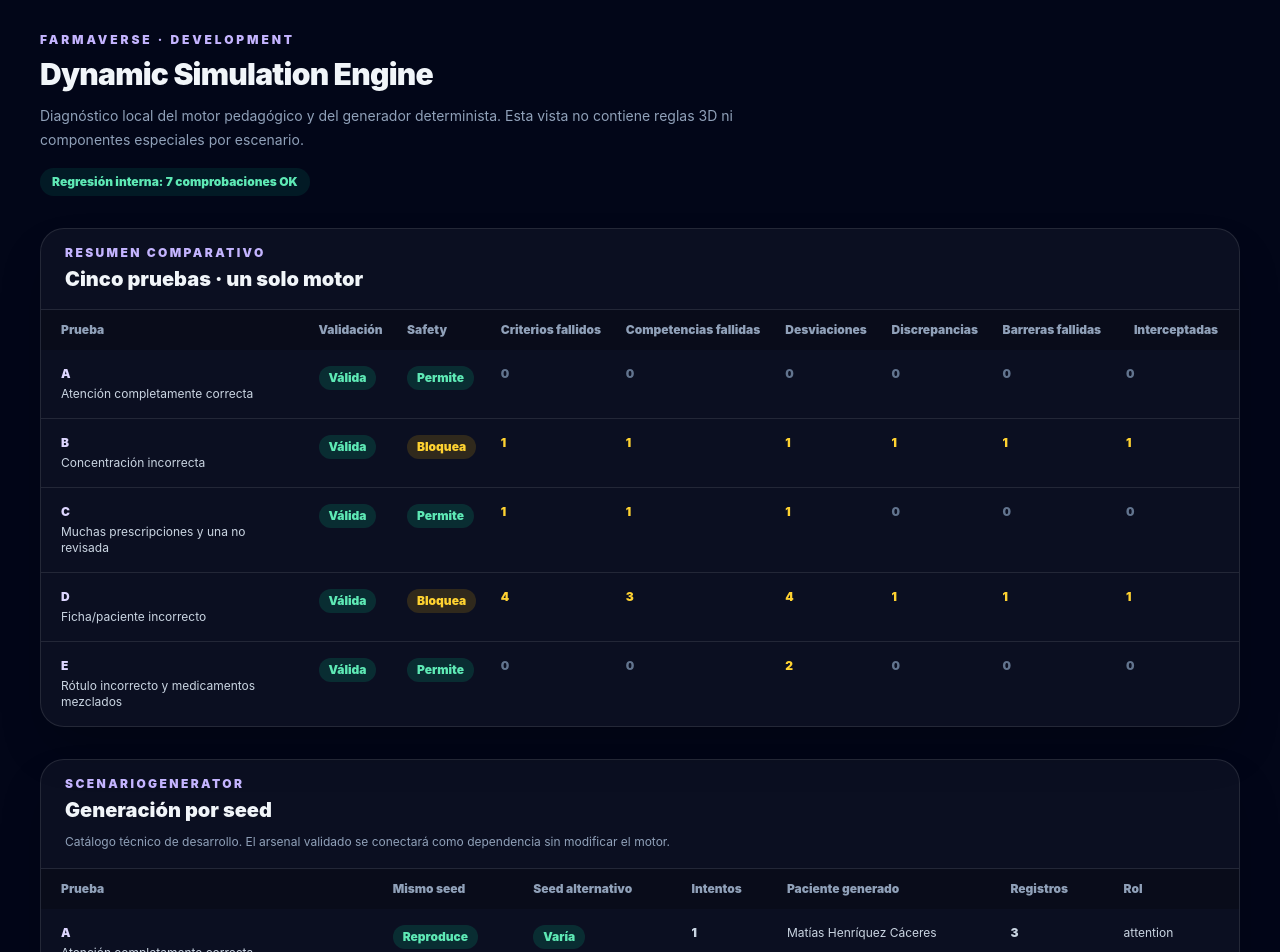
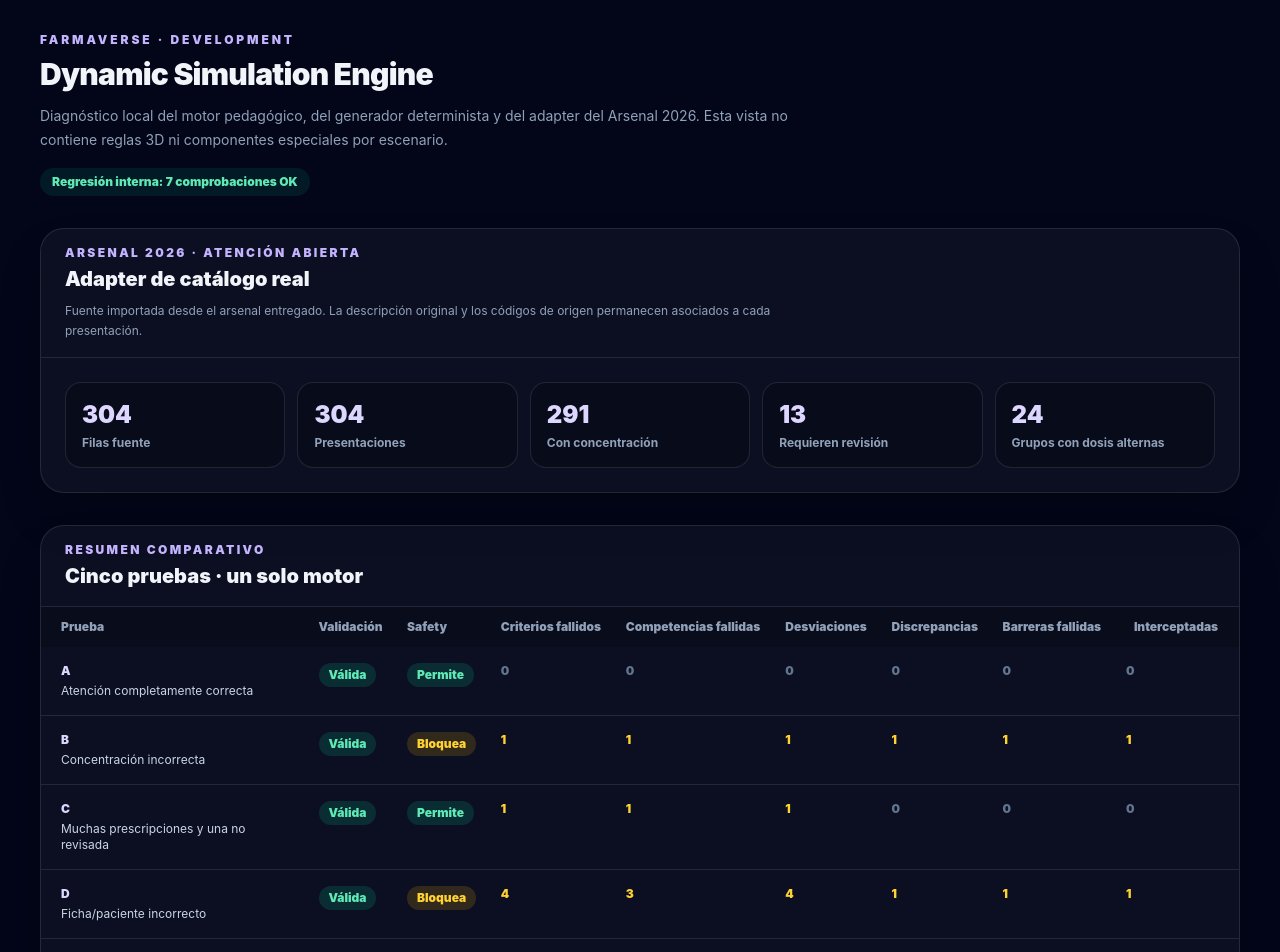
Before and after one commit to vichinho/farmasim, a Next.js app: page /dev/simulation-engine in a window 1280 px wide. Shown: the top 952 px of the page. Built offline with nearby package versions, Linux system fonts and the light colour scheme; no server answers.

Commit message:
feat(simulation): surface real 2026 arsenal diagnostics

```diff
--- a/src/app/dev/simulation-engine/page.tsx
+++ b/src/app/dev/simulation-engine/page.tsx
@@ -1,5 +1,6 @@
 import { notFound } from "next/navigation";
 
+import { buildArsenal2026AdapterReport } from "@/features/simulation-engine/arsenal/arsenal-2026-adapter";
 import { buildGenerationReport } from "@/features/simulation-engine/fixtures/generation-report";
 import { runMinimumScenarioRegressionChecks } from "@/features/simulation-engine/fixtures/regression-checks";
 import {
@@ -17,6 +18,7 @@ export default function SimulationEngineDiagnosticsPage() {
   const report = buildMinimumScenarioReport();
   const summary = buildMinimumScenarioSummary();
   const generation = buildGenerationReport();
+  const arsenal = buildArsenal2026AdapterReport();
 
   return (
     <main className="min-h-screen bg-slate-950 px-4 py-8 text-slate-100 sm:px-6 lg:px-10">
@@ -25,12 +27,30 @@ export default function SimulationEngineDiagnosticsPage() {
           <p className="text-xs font-black uppercase tracking-[0.24em] text-violet-300">FarmaVerse · Development</p>
           <h1 className="mt-2 text-3xl font-black tracking-tight">Dynamic Simulation Engine</h1>
           <p className="mt-3 max-w-3xl text-sm leading-6 text-slate-400">
-            Diagnóstico local del motor pedagógico y del generador determinista. Esta vista no contiene reglas 3D ni componentes especiales por escenario.
+            Diagnóstico local del motor pedagógico, del generador determinista y del adapter del Arsenal 2026. Esta vista no contiene reglas 3D ni componentes especiales por escenario.
           </p>
           <div className="mt-4 inline-flex rounded-full bg-emerald-400/10 px-3 py-1.5 text-xs font-black text-emerald-300">
             Regresión interna: {regression.checks.length} comprobaciones OK
           </div>
         </div>
+
+        <section className="mb-8 overflow-hidden rounded-3xl border border-white/10 bg-white/[0.04] shadow-2xl">
+          <header className="border-b border-white/10 px-5 py-4 sm:px-6">
+            <p className="text-xs font-black uppercase tracking-[0.2em] text-violet-300">Arsenal 2026 · Atención Abierta</p>
+            <h2 className="mt-1 text-xl font-black">Adapter de catálogo real</h2>
+            <p className="mt-2 max-w-3xl text-xs leading-5 text-slate-400">
+              Fuente importada desde el arsenal entregado. La descripción original y los códigos de origen permanecen asociados a cada presentación.
+            </p>
+          </header>
+
+          <div className="grid gap-3 p-5 sm:grid-cols-2 sm:p-6 lg:grid-cols-5">
+            <Stat label="Filas fuente" value={arsenal.sourceRows} />
+            <Stat label="Presentaciones" value={arsenal.presentations} />
+            <Stat label="Con concentración" value={arsenal.withParsedStrength} />
+            <Stat label="Requieren revisión" value={arsenal.withoutParsedStrength} />
+            <Stat label="Grupos con dosis alternas" value={arsenal.alternateStrengthGroups} />
+          </div>
+        </section>
 
         <section className="mb-8 overflow-hidden rounded-3xl border border-white/10 bg-white/[0.04] shadow-2xl">
           <header className="border-b border-white/10 px-5 py-4 sm:px-6">
@@ -91,9 +111,9 @@ export default function SimulationEngineDiagnosticsPage() {
         <section className="mb-8 overflow-hidden rounded-3xl border border-white/10 bg-white/[0.04] shadow-2xl">
           <header className="border-b border-white/10 px-5 py-4 sm:px-6">
             <p className="text-xs font-black uppercase tracking-[0.2em] text-violet-300">ScenarioGenerator</p>
-            <h2 className="mt-1 text-xl font-black">Generación por seed</h2>
+            <h2 className="mt-1 text-xl font-black">Generación por seed · Arsenal 2026</h2>
             <p className="mt-2 max-w-3xl text-xs leading-5 text-slate-400">
-              Catálogo técnico de desarrollo. El arsenal validado se conectará como dependencia sin modificar el motor.
+              Las sesiones de esta tabla ya se generan usando el catálogo de Atención Abierta importado y pacientes completamente sintéticos.
             </p>
           </header>
 
@@ -195,6 +215,15 @@ export default function SimulationEngineDiagnosticsPage() {
   );
 }
 
+function Stat({ label, value }: { label: string; value: number }) {
+  return (
+    <div className="rounded-2xl border border-white/10 bg-black/20 p-4">
+      <div className="text-2xl font-black text-violet-200">{value}</div>
+      <div className="mt-1 text-xs font-bold text-slate-400">{label}</div>
+    </div>
+  );
+}
+
 function StatusPill({
   ok,
   okLabel,
```
